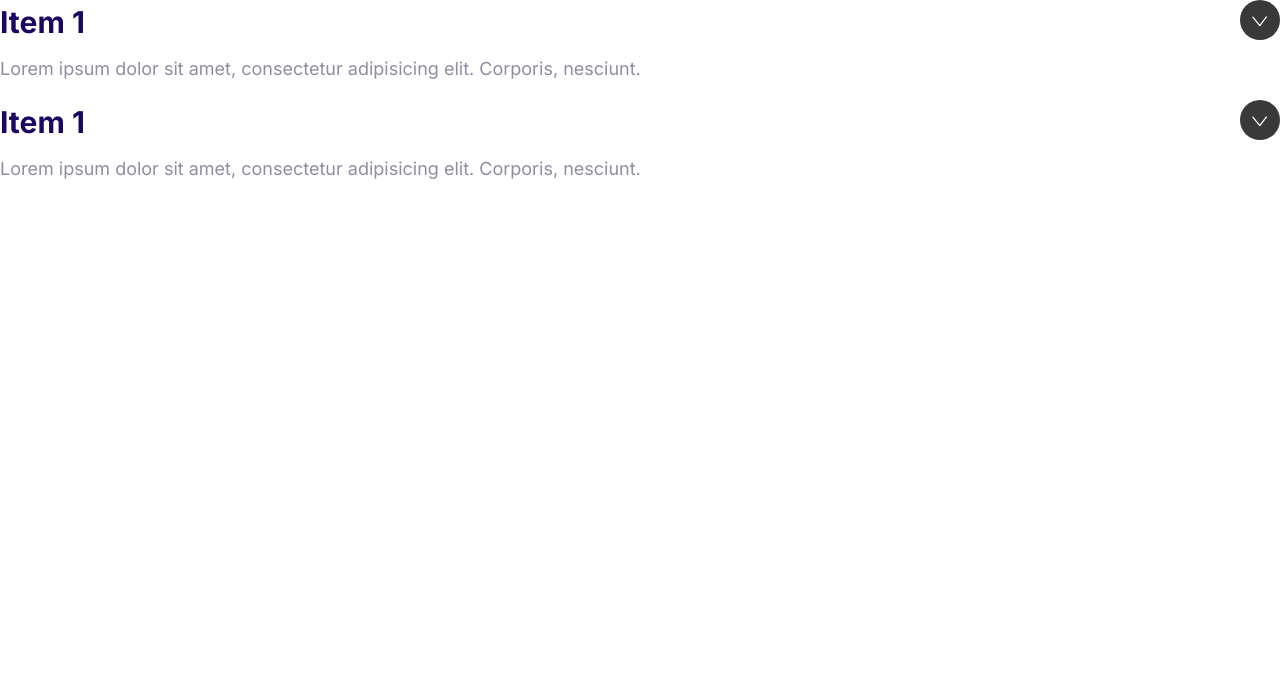
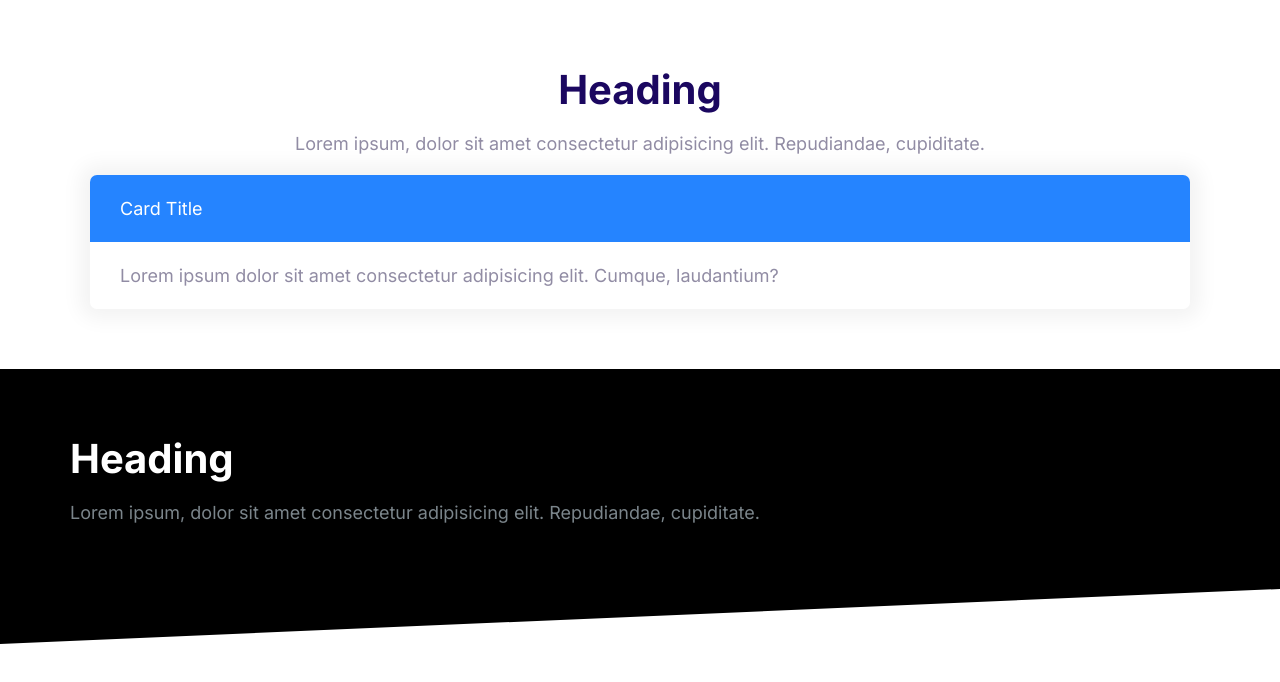
Before and after one commit to Jaymieblaze/Jamify, a plain HTML site: page index.html in a window 1280 px wide. Drawn offline with Linux system fonts and the light colour scheme.

Commit message:
Creating Blocks.

```diff
--- a/css/styles.css
+++ b/css/styles.css
@@ -565,3 +565,41 @@ a {
     max-height: 100vh;
     opacity: 1;
 }
+
+/* Blocks */
+.block {
+    --padding-vertical: 6rem;
+    padding: var(--padding-vertical) 2rem;
+}
+
+.block__header {
+    text-align: center;
+}
+
+.block__heading {
+    margin-top: 0;
+}
+
+.block--dark {
+    background: #000;
+    color: #7b858b;
+}
+
+.block--dark .block__heading {
+    color: #fff;
+}
+
+.block--skewed-right {
+    padding-bottom: calc(var(--padding-vertical) + 4rem);
+    clip-path: polygon(0% 0%, 100% 0%, 100% 100%, 0% 80%);
+}
+
+.block--skewed-left {
+    padding-bottom: calc(var(--padding-vertical) + 4rem);
+    clip-path: polygon(0% 0%, 100% 0%, 100% 80%, 0% 100%);
+}
+
+.container {
+    max-width: 1140px;
+    margin: 0 auto;
+}
--- a/index.html
+++ b/index.html
@@ -14,34 +14,31 @@
     <link rel="stylesheet" href="css/styles.css" />
   </head>
   <body>
-    <div class="collapsible collapsible--expanded">
-      <header class="collapsible__header">
-        <h2 class="collapsible__heading">Item 1</h2>
-        <svg class="icon icon--white collapsible__chevron">
-          <use xlink:href="images/sprite.svg#chevron"></use>
-        </svg>
+    <section class="block container">
+      <header class="block__header">
+        <h2 class="block__heading">Heading</h2>
+        <p>
+          Lorem ipsum, dolor sit amet consectetur adipisicing elit. Repudiandae,
+          cupiditate.
+        </p>
       </header>
-      <div class="collapsible__content">
+      <div class="card card--primary">
+        <header class="card__header">Card Title</header>
+        <div class="card__body">
+          Lorem ipsum dolor sit amet consectetur adipisicing elit. Cumque,
+          laudantium?
+        </div>
+      </div>
+    </section>
+    <section class="block block--dark block--skewed-left">
+      <div class="container">
+        <h2 class="block__heading">Heading</h2>
         <p>
-          Lorem ipsum dolor sit amet, consectetur adipisicing elit. Corporis,
-          nesciunt.
+          Lorem ipsum, dolor sit amet consectetur adipisicing elit. Repudiandae,
+          cupiditate.
         </p>
       </div>
-    </div>
-    <div class="collapsible collapsible--expanded">
-      <header class="collapsible__header">
-        <h2 class="collapsible__heading">Item 1</h2>
-        <svg class="icon icon--white collapsible__chevron">
-          <use xlink:href="images/sprite.svg#chevron"></use>
-        </svg>
-      </header>
-      <div class="collapsible__content">
-        <p>
-          Lorem ipsum dolor sit amet, consectetur adipisicing elit. Corporis,
-          nesciunt.
-        </p>
-      </div>
-    </div>
+    </section>
     <script src="js/main.js"></script>
   </body>
 </html>
```
Also changed, not shown: components/blocks.html (added, +25 -0 lines).
